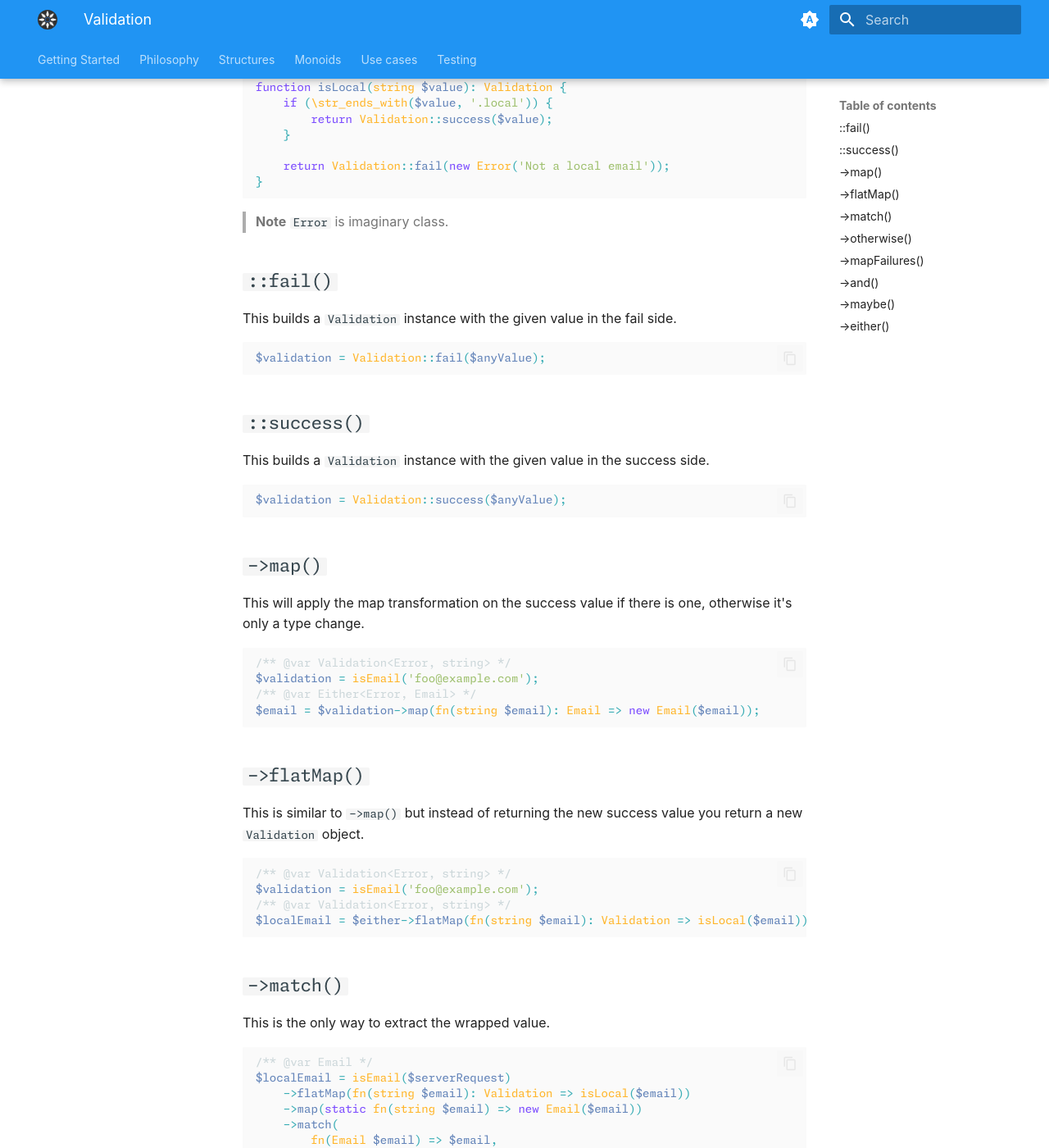
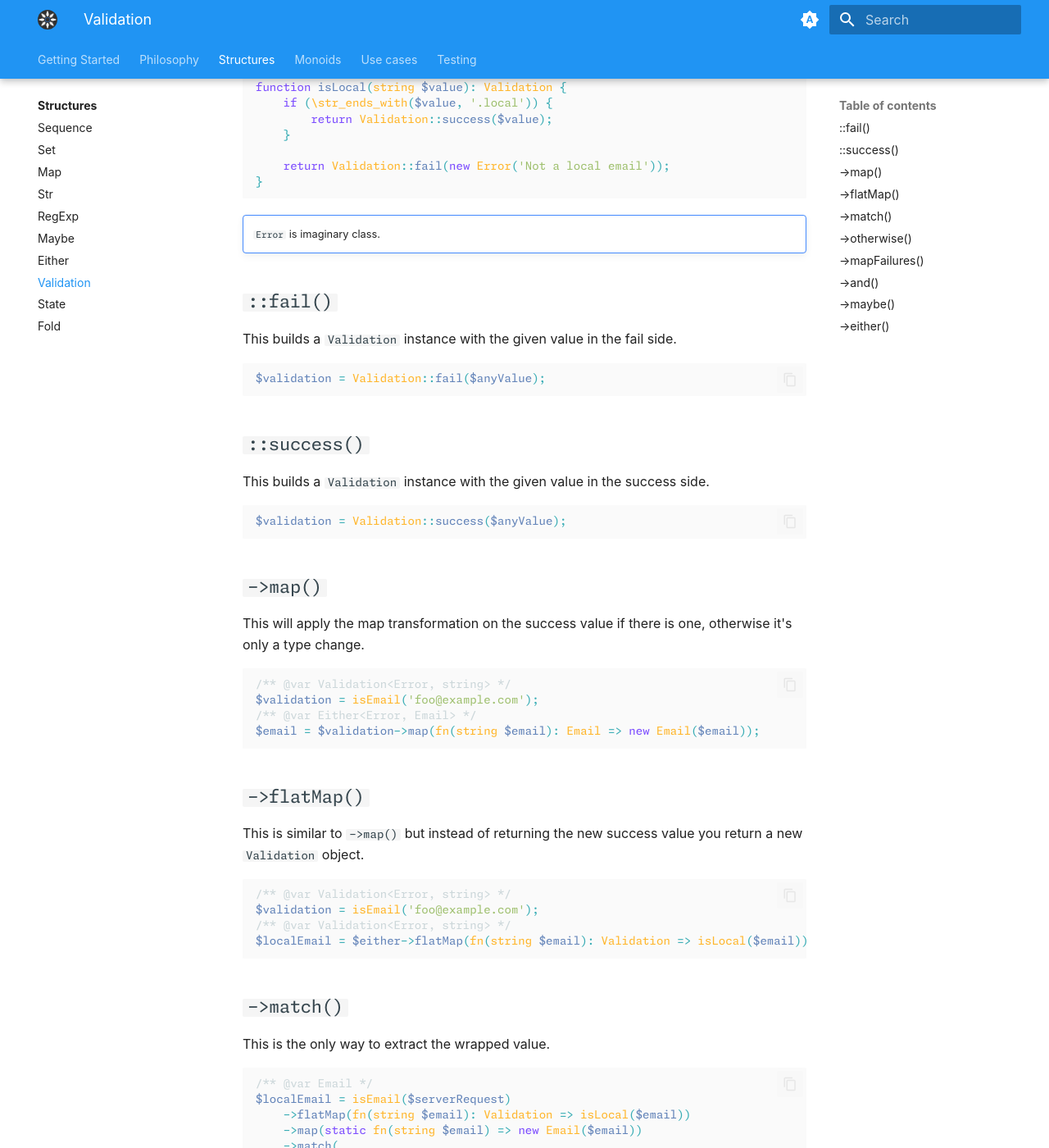
Before and after one commit to Innmind/Immutable, an MkDocs documentation site: the page built from docs/structures/validation.md, in a window 1280 px wide and 1400 px high, scrolled down 554 px. Shown: the whole window at 82% size. Built offline with MkDocs 1.6.1 and Material for MkDocs 9.7.7, drawn with Linux system fonts in a browser that asks for light colours; plug-ins that fetch from the network failed and are left out; some of the changed text lies outside the part shown.

Commit message:
move validation doc

````diff
--- a/docs/VALIDATION.md
+++ b/docs/structures/validation.md
@@ -1,6 +1,6 @@
 # `Validation`
 
-This structure is similar to [`Either`](EITHER.md) except that the right side is called success and left fail. The difference is that `Validation` allows to accumulate failures.
+This structure is similar to [`Either`](either.md) except that the right side is called success and left fail. The difference is that `Validation` allows to accumulate failures.
 
 For the examples below we will use the given imaginary functions:
 
@@ -30,8 +30,8 @@ function isLocal(string $value): Validation {
 }
 ```
 
-> **Note**
-> `Error` is imaginary class.
+!!! note ""
+    `Error` is imaginary class.
 
 ## `::fail()`
 
@@ -82,7 +82,9 @@ $localEmail = isEmail($serverRequest)
     ->map(static fn(string $email) => new Email($email))
     ->match(
         fn(Email $email) => $email,
-        fn(Sequence $failures) => throw new \Exception(\implode(', ', $failure->toList())),
+        fn(Sequence $failures) => throw new \Exception(
+            \implode(', ', $failure->toList()),
+        ),
     );
 ```
 
@@ -147,7 +149,7 @@ $foobar
 
 ## `->maybe()`
 
-This returns a [`Maybe`](MAYBE.md) containing the success value, in case of failures it returns a `Maybe` with nothing inside.
+This returns a [`Maybe`](maybe.md) containing the success value, in case of failures it returns a `Maybe` with nothing inside.
 
 ```php
 Validation::success('something')->maybe()->match(
@@ -162,7 +164,7 @@ Validation::fail('something')->maybe()->match(
 
 ## `->either()`
 
-This returns an [`Either`](EITHER.md) containing the success value as the right side, in case of failures it returns an `Either` with failures as the left side.
+This returns an [`Either`](either.md) containing the success value as the right side, in case of failures it returns an `Either` with failures as the left side.
 
 ```php
 Validation::success('something')->either()->match(
````
